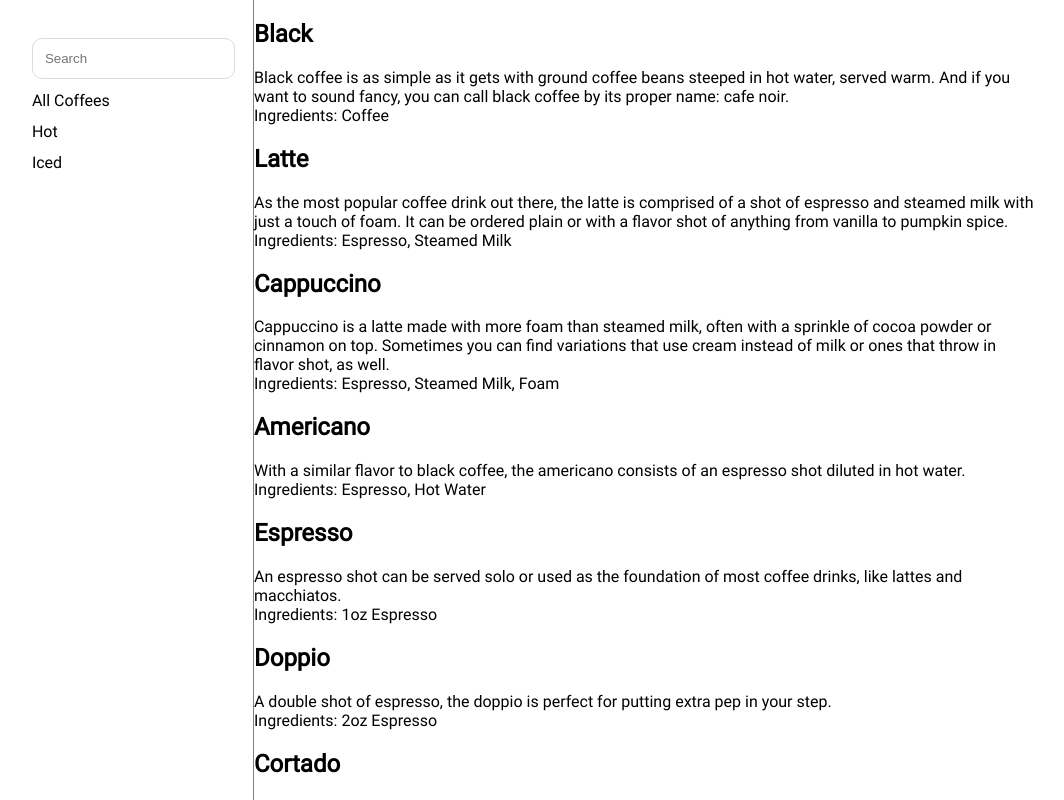
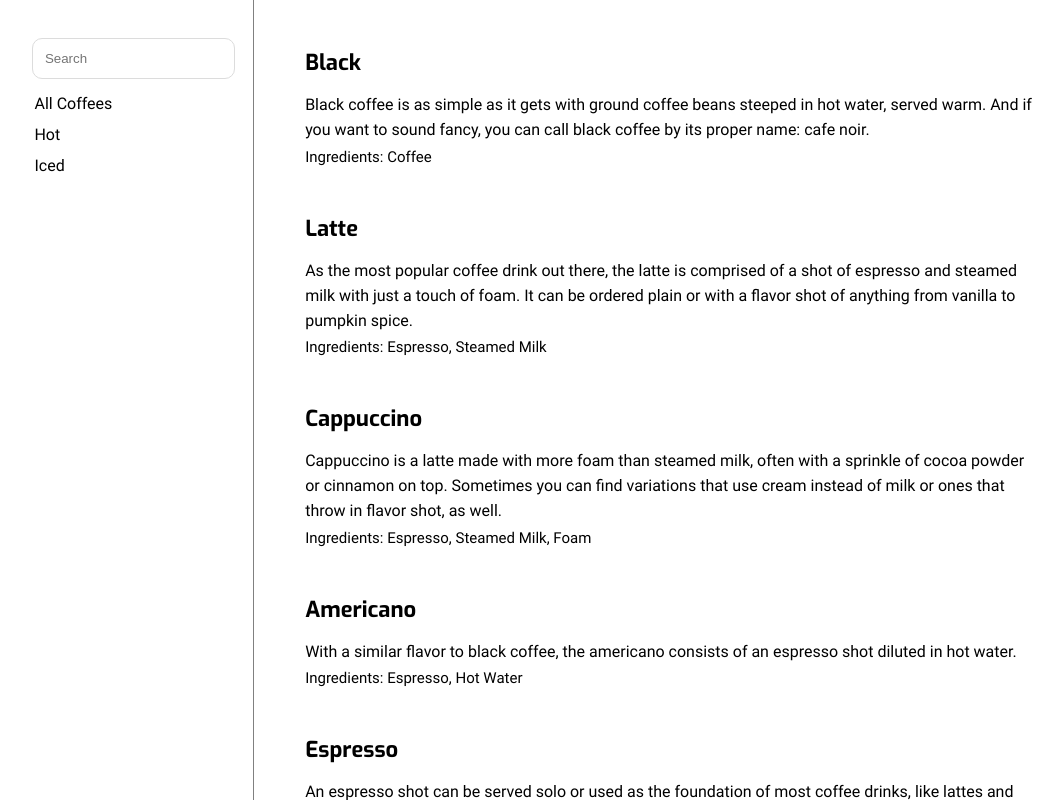
Before and after one commit to cankutlusr/kloia-coffee-list-app, a React (Create React App) app: page / in a window 1280 px wide. Shown: the top 800 px of the page, without its empty margins (118-1182 px from the left). Built offline with nearby package versions, Linux system fonts and the light colour scheme.

Commit message:
kloia: component style added

```diff
--- a/src/app/components/content/styles/StyledItemContainer.js
+++ b/src/app/components/content/styles/StyledItemContainer.js
@@ -1,6 +1,13 @@
 import styled from 'styled-components';
 
 const StyledItemContainer = styled.div`
+    width: 70%
+    padding-right: 1vw;
+    padding-left: 4vw;
+    margin-right: auto;
+    margin-left: auto;
+    margin-top: 6vh;
+    margin-bottom: 1vh;
 `
 
 export default StyledItemContainer;
--- a/src/app/components/content/styles/StyledItemDescription.js
+++ b/src/app/components/content/styles/StyledItemDescription.js
@@ -1,5 +1,7 @@
 import styled from 'styled-components';
 
 const StyledItemDescription = styled.div`
+    font-weight: 500px;
+    line-height: 25px;
 `
 export default StyledItemDescription;
--- a/src/app/components/content/styles/StyledItemHeader.js
+++ b/src/app/components/content/styles/StyledItemHeader.js
@@ -1,6 +1,10 @@
 import styled from 'styled-components';
 
-const StyledItemHeader = styled.h2`
+const StyledItemHeader = styled.h3`
+font-size: 22px;
+margin-top:15px;
+margin-bottom:15px;
+font-family: Exo;
 `
 
 export default StyledItemHeader;
--- a/src/app/components/content/styles/StyledItemIngredients.js
+++ b/src/app/components/content/styles/StyledItemIngredients.js
@@ -1,6 +1,7 @@
 import styled from 'styled-components';
 
 const StyledItemIngredients = styled.div`
+    margin-top: 0.7vh;
+    font-size: 15px;
 `
-
 export default StyledItemIngredients;
--- a/src/app/components/menu/index.js
+++ b/src/app/components/menu/index.js
@@ -6,7 +6,7 @@ const Menu = ({items, ...props}) => {
     const history = useHistory();
     return (
         <StyledMenu {...props}>
-            {items?.map((item, index) => (<NavLink key={index} activeClassName="selected" onClick={() => history.push('/c/' + item.toLowerCase())} label={item} />))}
+            {items?.map((item, index) => (<NavLink key={index} active={item.toLowerCase() === props.activeCategoryName} onClick={() => history.push('/c/' + item.toLowerCase())} label={item} />))}
         </StyledMenu>
     )
 }
--- a/src/app/components/menu/styles/index.js
+++ b/src/app/components/menu/styles/index.js
@@ -1,4 +1,8 @@
 import styled from 'styled-components';
 
 export const StyledMenu = styled.div`
+    padding: 0.2vw;
+    @media only screen and (max-width: 768px) {
+        margin-bottom: 4vw;
+    }
 `
--- a/src/app/components/sidebar/index.js
+++ b/src/app/components/sidebar/index.js
@@ -5,7 +5,7 @@ import StyledSidebar from "./styles/index";
 import {useCoffees} from '../../context/coffees'
 
 const Sidebar = ({...props}) => {
-    const {categories,filteredCoffees,setFilteredCoffees,filteredSearchCoffees,setFilteredSearchCoffees} = useCoffees();
+    const {categories,filteredCoffees,setFilteredCoffees,filteredSearchCoffees,setFilteredSearchCoffees,activeCategoryName} = useCoffees();
 
     useEffect(() => {
         setFilteredSearchCoffees(filteredCoffees);
@@ -25,7 +25,7 @@ const Sidebar = ({...props}) => {
             {
                 <>
                     <Search placeholder="Search" onChange={e => handleSearch(e.target.value)}/>
-                    <Menu items={categories}/>
+                    <Menu items={categories} activeCategoryName={activeCategoryName}/>
                 </>
             }
         </StyledSidebar>
```
